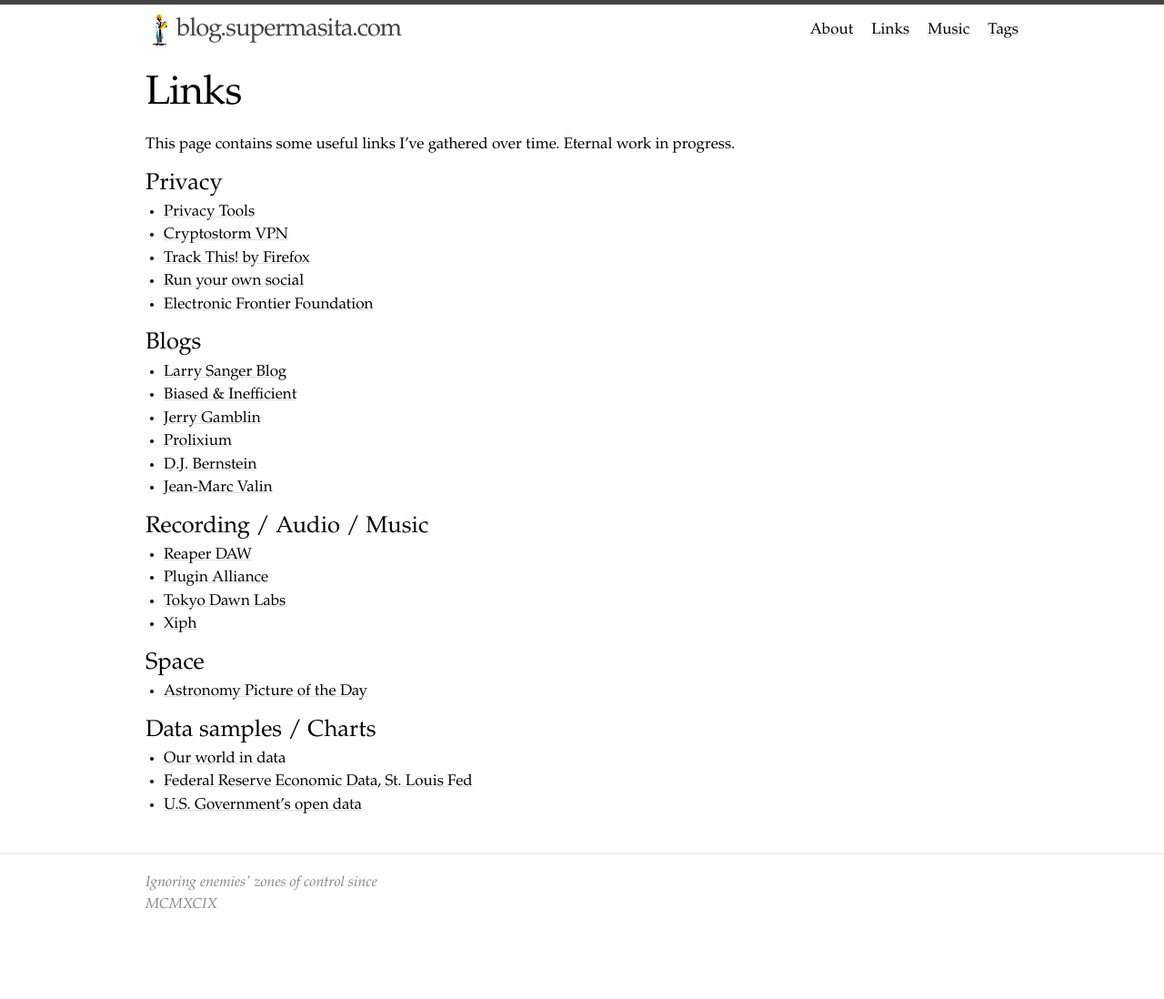
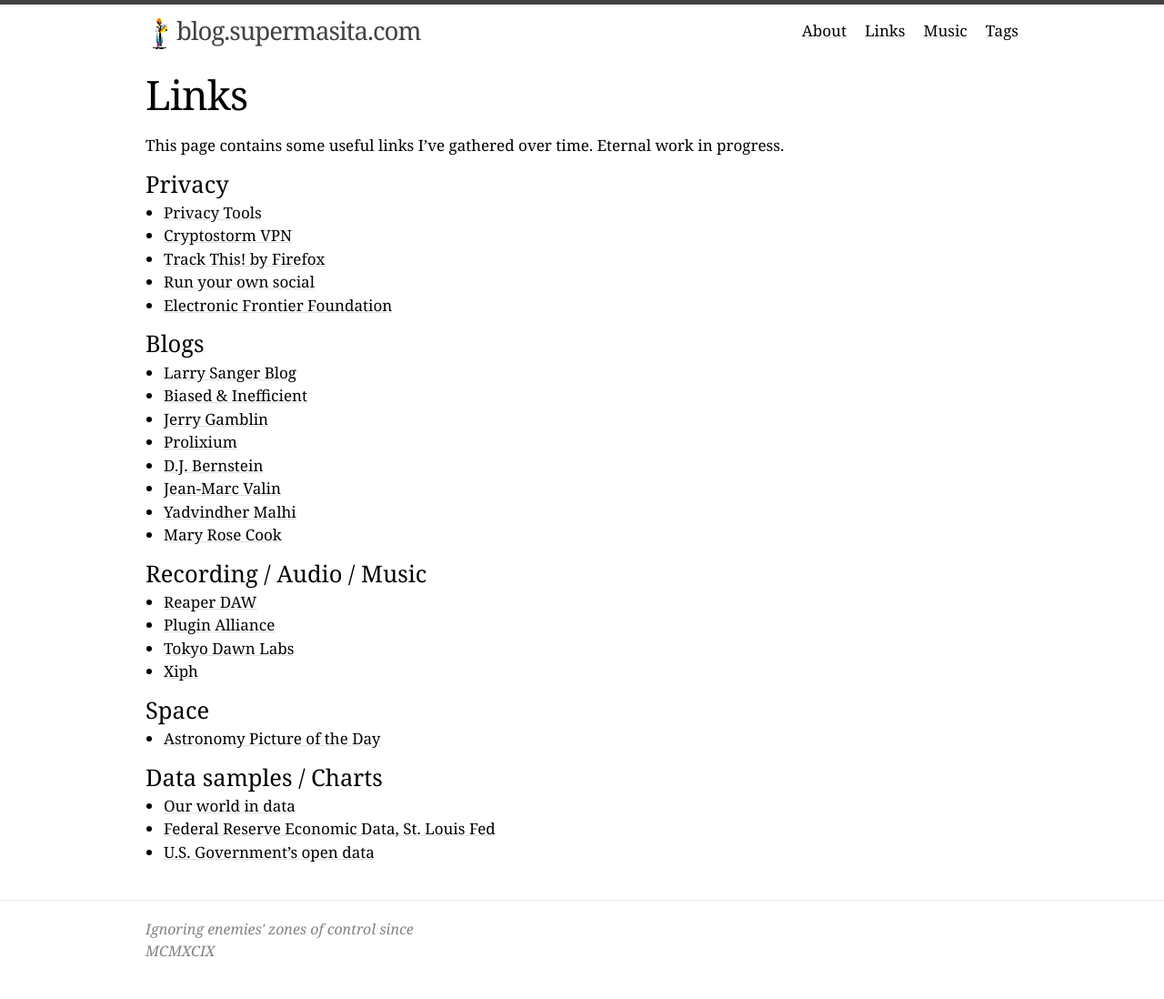
Before and after one commit to supermasita/blog.supermasita.com, a Jekyll site: the page built from links.md, in a window 1280 px wide. Shown: the whole page at 91% size. Built offline with Jekyll 4.4.1, drawn with Linux system fonts in a browser that asks for light colours; before the commit the page ends 1047 px from its top, so only the background shows below that.

Commit message:
touch of evil

```diff
--- a/_sass/minima.scss
+++ b/_sass/minima.scss
@@ -3,7 +3,8 @@
 // Define defaults for each variable.
 
 // $base-font-family: -apple-system, BlinkMacSystemFont, "Segoe UI", Roboto, Helvetica, Arial, sans-serif, "Apple Color Emoji", "Segoe UI Emoji", "Segoe UI Symbol" !default;
-$base-font-family: "Garamond", "Georgia", serif !default;
+// $base-font-family: "Garamond", "Georgia", serif !default;
+$base-font-family: "Georgia", serif !default;
 $base-font-size:   17px !default;
 $base-font-weight: 400 !default;
 $small-font-size:  $base-font-size * 0.875 !default;
--- a/links.md
+++ b/links.md
@@ -22,6 +22,8 @@
 * [Prolixium](https://www.prolixium.com/blog)
 * [D.J. Bernstein](https://cr.yp.to/djb.html)
 * [Jean-Marc Valin](https://jmvalin.dreamwidth.org)
+* [Yadvindher Malhi](http://yadvindhermalhi.org)
+* [Mary Rose Cook](https://maryrosecook.com)
 
 Recording / Audio / Music
 ===
```
Also changed, not shown: _posts/2019-08-09-Reaper-Record_computer_output.markdown (+6 -3 lines).
